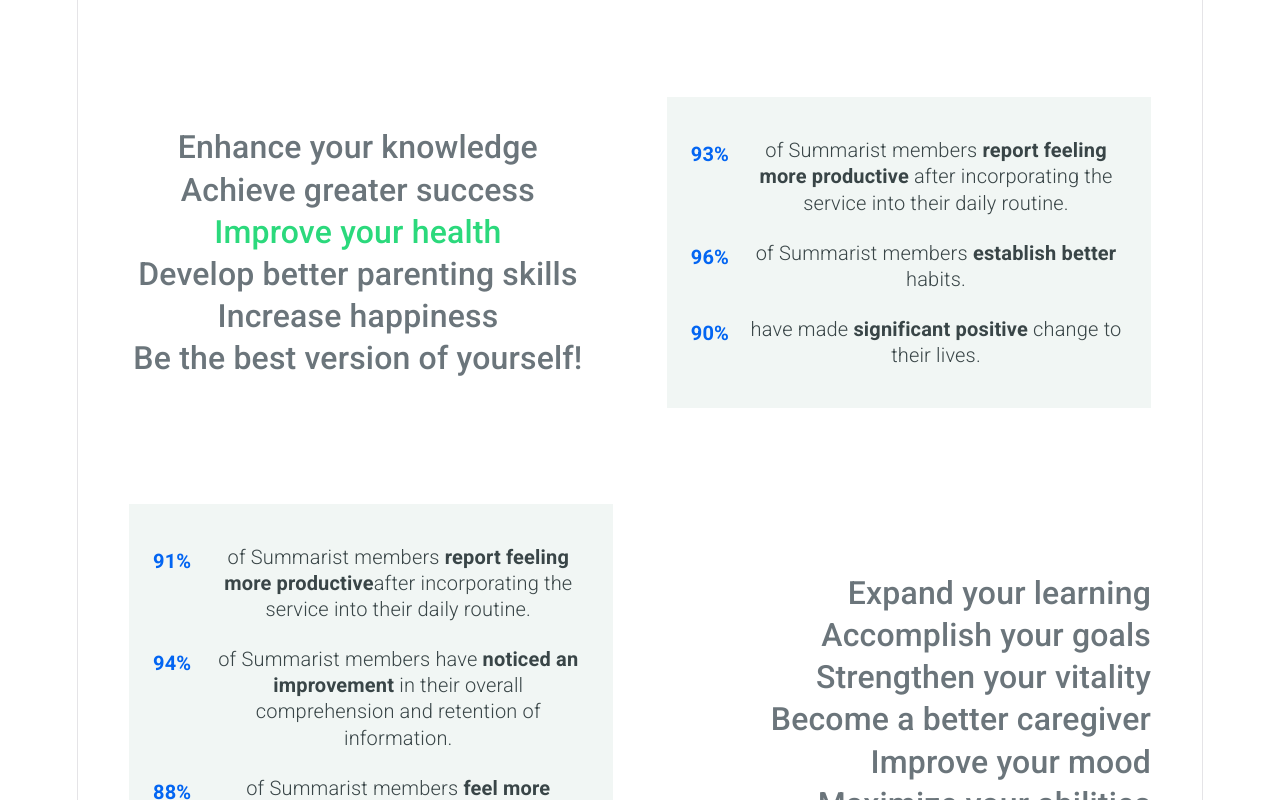
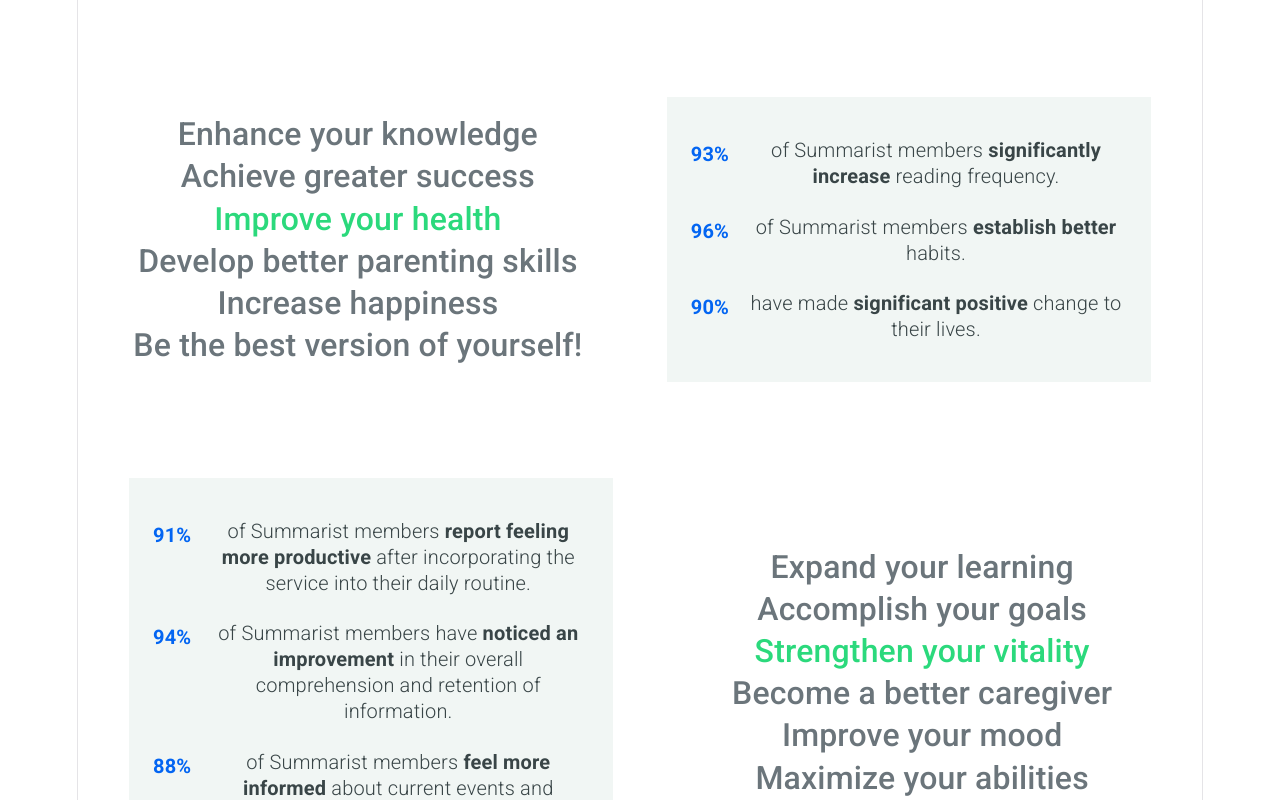
Before and after one commit to mmcmullinyohe/summarist, a React (Vite) app: page / in a window 1280 px wide. Shown: the part 780-1580 px from the top of the page. Built offline with nearby package versions, Linux system fonts and the light colour scheme.

Commit message:
restore working home page

```diff
--- a/src/pages/Home.jsx
+++ b/src/pages/Home.jsx
@@ -15,6 +15,15 @@
     "Develop better parenting skills",
     "Increase happiness",
     "Be the best version of yourself!",
+  ];
+
+  const secondHeadings = [
+    "Expand your learning",
+    "Accomplish your goals",
+    "Strengthen your vitality",
+    "Become a better caregiver",
+    "Improve your mood",
+    "Maximize your abilities",
   ];
 
   const [activeHeading, setActiveHeading] = useState(0);
@@ -120,16 +129,18 @@
                 <div className="statistics__data">
                   <div className="statistics__data--number">93%</div>
                   <div className="statistics__data--title">
-                    of Summarist members <b>report feeling more productive</b>{" "}
-                    after incorporating the service into their daily routine.
+                    of Summarist members <b>significantly increase</b> reading
+                    frequency.
                   </div>
                 </div>
+
                 <div className="statistics__data">
                   <div className="statistics__data--number">96%</div>
                   <div className="statistics__data--title">
                     of Summarist members <b>establish better</b> habits.
                   </div>
                 </div>
+
                 <div className="statistics__data">
                   <div className="statistics__data--number">90%</div>
                   <div className="statistics__data--title">
@@ -143,7 +154,7 @@
                 <div className="statistics__data">
                   <div className="statistics__data--number">91%</div>
                   <div className="statistics__data--title">
-                    of Summarist members <b>report feeling more productive</b>
+                    of Summarist members <b>report feeling more productive</b>{" "}
                     after incorporating the service into their daily routine.
                   </div>
                 </div>
@@ -163,19 +174,18 @@
                 </div>
               </div>
               <div className="statistics__content--header statistics__content--header-second">
-                <div className="statistics__heading">Expand your learning</div>
-                <div className="statistics__heading">Accomplish your goals</div>
-                <div className="statistics__heading">
-                  Strengthen your vitality
-                </div>
-                <div className="statistics__heading">
-                  Become a better caregiver
-                </div>
-                <div className="statistics__heading">Improve your mood</div>
-                <div className="statistics__heading">
-                  Maximize your abilities
-                </div>
-              </div>
+  {secondHeadings.map((heading, index) => (
+    <div
+      key={heading}
+      className="statistics__heading"
+      style={{
+        color: index === activeHeading ? "#2bd97c" : "#6b757b",
+      }}
+    >
+      {heading}
+    </div>
+  ))}
+</div>
             </div>
           </div>
         </div>
--- a/src/styles/style.css
+++ b/src/styles/style.css
@@ -226,6 +226,10 @@
   color: #2bd97c;
 }
 
+.statistics__content--header-second .statistics__heading--active {
+  color: #2bd97c;
+}
+
 .statistics__wrapper {
   display: flex;
   gap: 80px;
@@ -244,7 +248,8 @@
 }
 
 .statistics__content--header-second {
-  align-items: flex-end;
+  align-items: center;
+  text-align: center;
 }
 
 .statistics__content--details {
```
